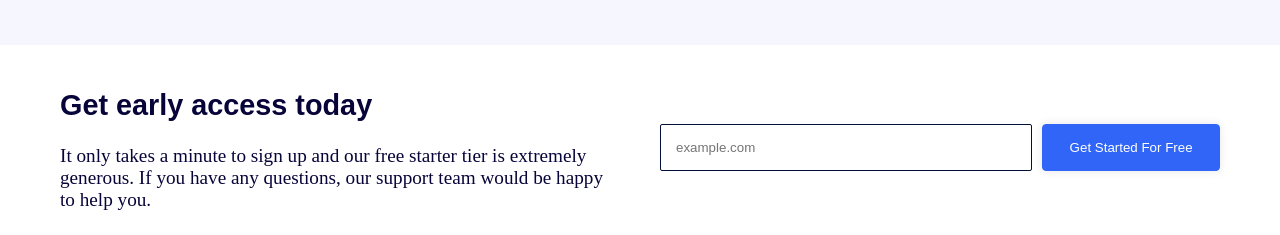
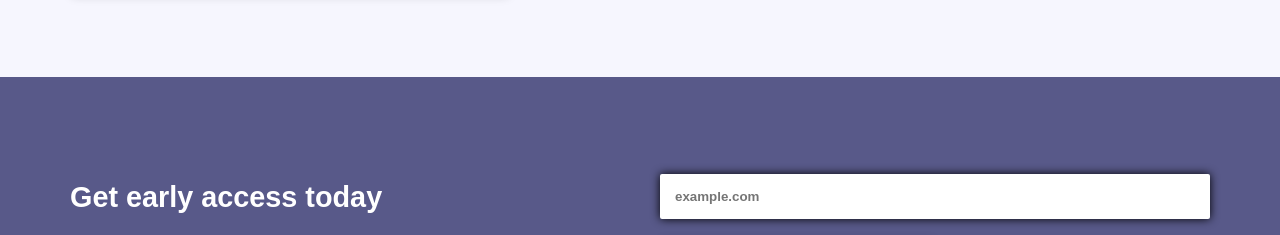
Before and after one commit to shafali03/fylo-landing-page, a plain HTML site: page index.html in a window 1280 px wide. Shown: the part 1297-1532 px from the top of the page. Drawn offline with Linux system fonts and the light colour scheme; files whose address does not match are found by name.

Commit message:
style: Added style for form input and button

```diff
--- a/style.css
+++ b/style.css
@@ -24,7 +24,7 @@ h4 {
 }
 
 .container {
-  padding: 20px;
+  padding: 30px;
   margin: 0 auto;
   max-width: 100%;
   width: 1200px;
@@ -84,6 +84,8 @@ input {
   border-radius: 2px;
   padding: 15px;
   flex: 0.7;
+  font-weight: 700;
+  font-family: 'Raleway', sans-serif;
 
 }
 
@@ -93,6 +95,7 @@ button {
   box-shadow:  0 0 10px rgba(0, 0, 0, 0.1);
   border-radius: 4px;
   color: #fff;
+  font-family: 'Raleway', sans-serif;
   padding: 15px;
   flex: 0.3;
   padding: 15px;
@@ -149,3 +152,26 @@ button {
   font-weight: 700;
   margin: 0;
 }
+
+/* light-purple */
+
+.light-purple {
+  background-color: hsl(238, 22%, 44%);
+  color: #fff;
+  padding: 50px 0;
+}
+
+.light-purple form {
+  flex-direction: column;
+}
+
+.light-purple form input {
+  box-shadow: 0 0 10px rgba(0, 0, 0.1);
+  border: none;
+  flex: 1;
+}
+
+.light-purple form button {
+  margin: 20px 0;
+  width: 50%;
+}
```
